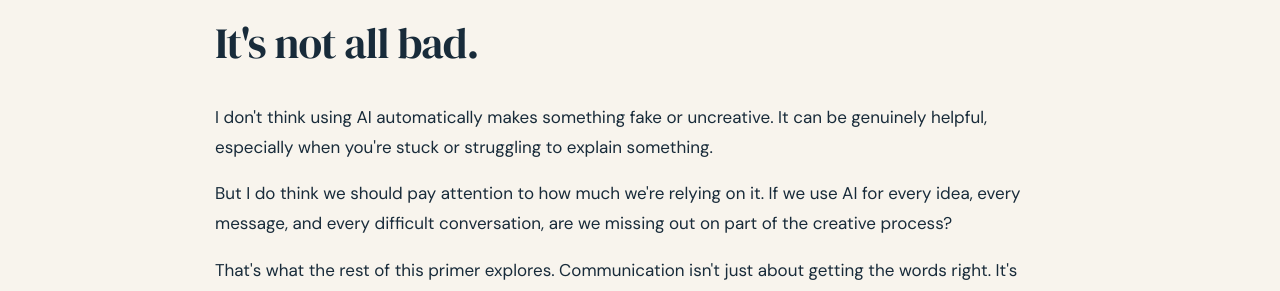
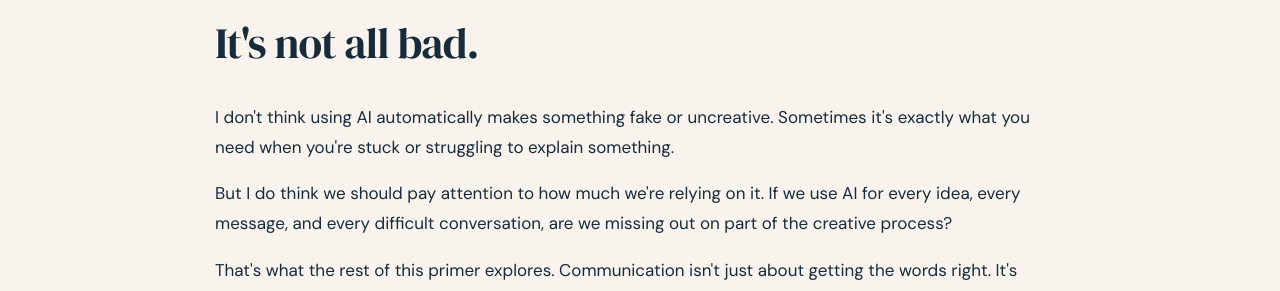
Before and after one commit to Darbyclose/comm-primer, a Jekyll site: the page built from ai-assisted-message.md, in a window 1280 px wide. Shown: the part 1788-2079 px from the top of the page. Built offline with Jekyll 4.4.1, drawn with Linux system fonts in a browser that asks for light colours.

Commit message:
Update wording on AI's role in creativity
Rephrase a sentence to emphasize the usefulness of AI when struggling to explain concepts.

```diff
--- a/ai-assisted-message.md
+++ b/ai-assisted-message.md
@@ -40,7 +40,7 @@ permalink: /ai-assisted-message/
 
   <h2>It's not all bad.</h2>
 
-  <p>I don't think using AI automatically makes something fake or uncreative. It can be genuinely helpful, especially when you're stuck or struggling to explain something.</p>
+  <p>I don't think using AI automatically makes something fake or uncreative. Sometimes it's exactly what you need when you're stuck or struggling to explain something.</p>
 
   <p>But I do think we should pay attention to how much we're relying on it. If we use AI for every idea, every message, and every difficult conversation, are we missing out on part of the creative process?</p>
 
```
